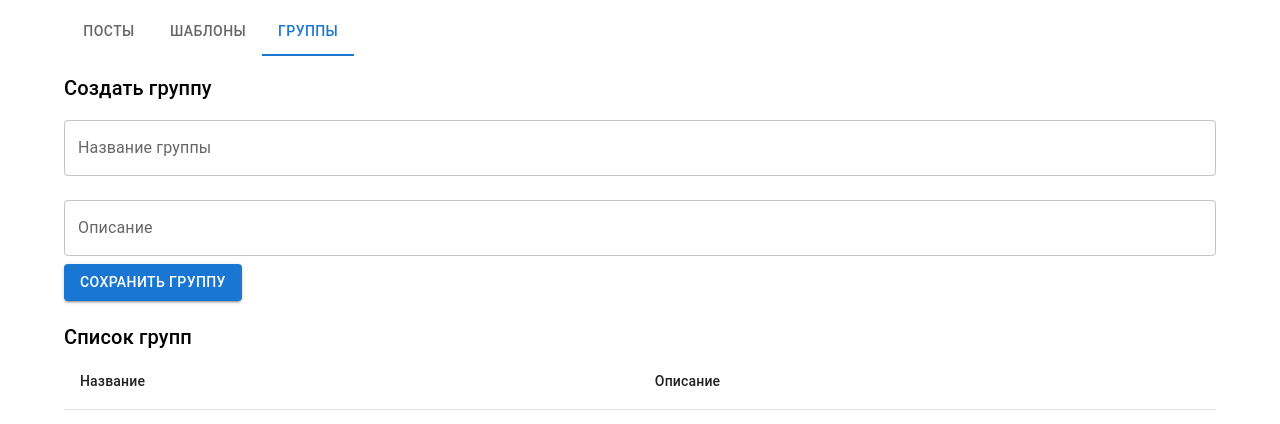
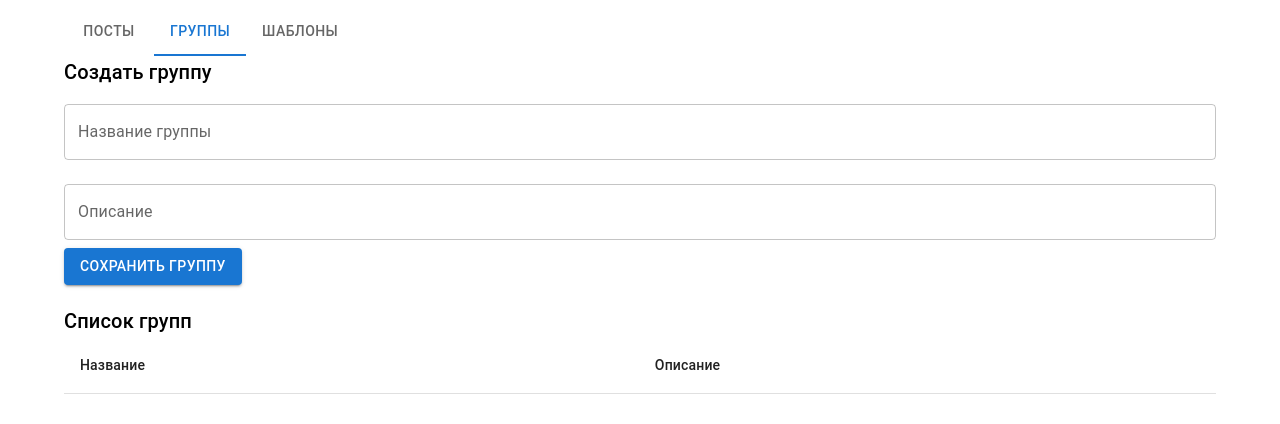
Before and after one commit to winter-hour/tg_cms, a React (Vite) app: page / in a window 1280 px wide. Both pictures are taken after a click on the tab "ГРУППЫ". Shown: the top 424 px of the page. Built offline with nearby package versions, Linux system fonts and the light colour scheme.

Commit message:
Оптимизирован PostList.jsx: использует useRef, проверена App.jsx

```diff
--- a/src/App.jsx
+++ b/src/App.jsx
@@ -1,8 +1,9 @@
-import React, { useEffect, useState } from "react";
+// src/App.jsx
+import React, { useState } from "react";
 import { Container, Tabs, Tab, Box } from "@mui/material";
 import PostList from "./components/PostList";
+import GroupList from "./components/GroupList";
 import TemplateList from "./components/TemplateList";
-import GroupList from "./components/GroupList";
 
 function App() {
   const [tab, setTab] = useState(0);
@@ -11,19 +12,17 @@ function App() {
     <Container>
       <Tabs value={tab} onChange={(e, newValue) => setTab(newValue)}>
         <Tab label="Посты" />
+        <Tab label="Группы" />
         <Tab label="Шаблоны" />
-        <Tab label="Группы" />
       </Tabs>
-      <Box mt={2}>
-        <div style={{ display: tab === 0 ? "block" : "none" }}>
-          <PostList />
-        </div>
-        <div style={{ display: tab === 1 ? "block" : "none" }}>
-          <TemplateList />
-        </div>
-        <div style={{ display: tab === 2 ? "block" : "none" }}>
-          <GroupList />
-        </div>
+      <Box sx={{ display: tab === 0 ? "block" : "none" }}>
+        <PostList />
+      </Box>
+      <Box sx={{ display: tab === 1 ? "block" : "none" }}>
+        <GroupList />
+      </Box>
+      <Box sx={{ display: tab === 2 ? "block" : "none" }}>
+        <TemplateList />
       </Box>
     </Container>
   );
--- a/src/components/PostList.jsx
+++ b/src/components/PostList.jsx
@@ -1,5 +1,5 @@
 // src/components/PostList.jsx
-import React, { useEffect, useState, useCallback } from "react";
+import React, { useEffect, useState, useCallback, useRef } from "react";
 import {
   Table,
   TableBody,
@@ -29,7 +29,7 @@ function PostList() {
   const [selectedTemplate, setSelectedTemplate] = useState("");
   const [files, setFiles] = useState([]);
   const [lastPostId, setLastPostId] = useState(null);
-  const [isInitialized, setIsInitialized] = useState(false);
+  const isInitialized = useRef(false);
 
   const handleAttachedFiles = useCallback(
     (data) => {
@@ -45,7 +45,7 @@ function PostList() {
   );
 
   useEffect(() => {
-    if (window.electronAPI && !isInitialized) {
+    if (window.electronAPI && !isInitialized.current) {
       console.log("[PostList.jsx] Инициализация PostList");
 
       const listeners = {
@@ -87,7 +87,7 @@ function PostList() {
       window.electronAPI.send("get-groups");
       window.electronAPI.send("get-templates");
 
-      setIsInitialized(true);
+      isInitialized.current = true;
 
       return () => {
         console.log("[PostList.jsx] Очистка слушателей");
@@ -98,7 +98,7 @@ function PostList() {
     } else if (!window.electronAPI) {
       console.error("[PostList.jsx] window.electronAPI недоступен!");
     }
-  }, [handleAttachedFiles, isInitialized]);
+  }, [handleAttachedFiles]);
 
   useEffect(() => {
     console.log("[PostList.jsx] Текущее состояние posts:", posts.map((p) => p.id));
```
